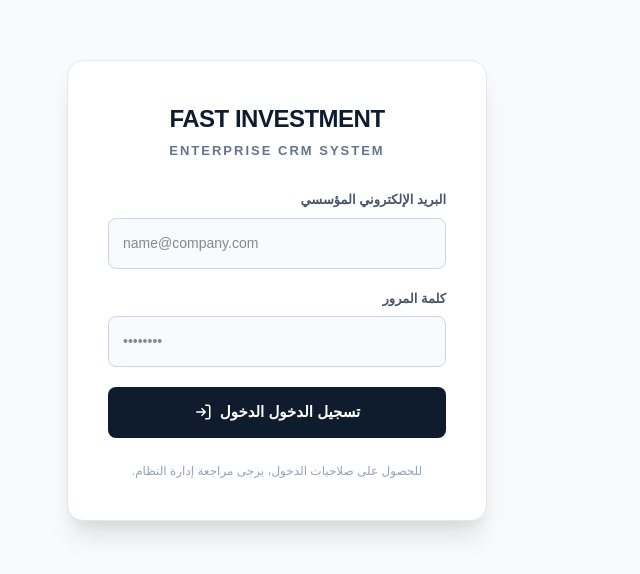
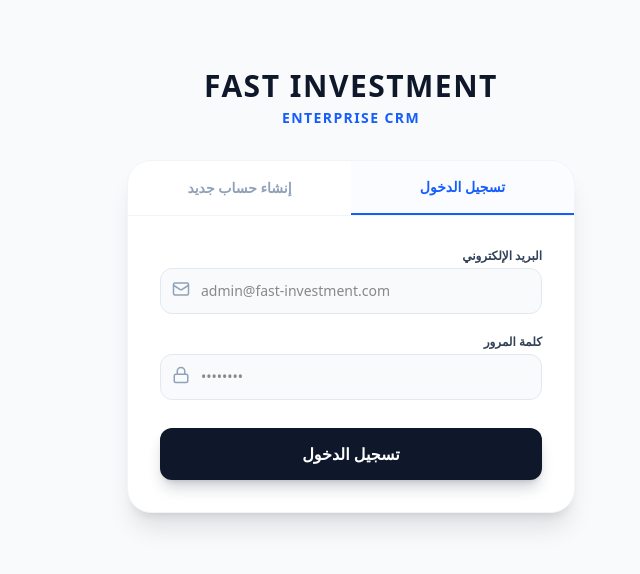
Before and after one commit to ehabalqadi001-lang/Real-estate-CRM-Manager-, a Next.js app: page /login in a window 1280 px wide. Shown: the part 110-684 px from the top of the page, without its empty margins (512-1152 px from the left). Built offline with nearby package versions, Linux system fonts and the light colour scheme; no server answers.

Commit message:
Feat: Complete Auth Gateway with unified Login/Register, Account Type selection, and Error Catcher

```diff
--- /dev/null
+++ b/src/app/login/actions.ts
@@ -0,0 +1,64 @@
+'use server'
+
+import { createServerClient } from '@supabase/ssr'
+import { cookies } from 'next/headers'
+import { redirect } from 'next/navigation'
+
+export async function loginAction(formData: FormData) {
+  const email = formData.get('email') as string
+  const password = formData.get('password') as string
+
+  const cookieStore = await cookies()
+  const supabase = createServerClient(
+    process.env.NEXT_PUBLIC_SUPABASE_URL!,
+    process.env.NEXT_PUBLIC_SUPABASE_ANON_KEY!,
+    { cookies: { getAll() { return cookieStore.getAll() } } }
+  )
+
+  const { error } = await supabase.auth.signInWithPassword({
+    email,
+    password,
+  })
+
+  if (error) {
+    return { success: false, message: 'فشل تسجيل الدخول', details: error.message }
+  }
+
+  // التوجيه للوحة التحكم بعد النجاح
+  redirect('/dashboard')
+}
+
+export async function registerAction(formData: FormData) {
+  const email = formData.get('email') as string
+  const password = formData.get('password') as string
+  const fullName = formData.get('fullName') as string
+  const accountType = formData.get('accountType') as string // 'individual' or 'company'
+  const companyName = formData.get('companyName') as string
+
+  const cookieStore = await cookies()
+  const supabase = createServerClient(
+    process.env.NEXT_PUBLIC_SUPABASE_URL!,
+    process.env.NEXT_PUBLIC_SUPABASE_ANON_KEY!,
+    { cookies: { getAll() { return cookieStore.getAll() } } }
+  )
+
+  // تسجيل حساب جديد وحفظ البيانات الإضافية في الـ Metadata
+  const { error } = await supabase.auth.signUp({
+    email,
+    password,
+    options: {
+      data: {
+        full_name: fullName,
+        account_type: accountType,
+        company_name: accountType === 'company' ? companyName : null,
+        role: accountType === 'company' ? 'company_admin' : 'agent', // منح دور مبدئي
+      }
+    }
+  })
+
+  if (error) {
+    return { success: false, message: 'فشل إنشاء الحساب', details: error.message }
+  }
+
+  redirect('/dashboard')
+}
--- a/src/app/login/page.tsx
+++ b/src/app/login/page.tsx
@@ -1,142 +1,153 @@
-"use client";
-import React, { useState } from 'react';
-import { createClient } from '@/utils/supabase/client';
-import { z } from 'zod';
+'use client'
 
-// 🛡️ جدار حماية Zod للتحقق من صحة المدخلات
-const LoginSchema = z.object({
-  email: z.string().email("صيغة البريد الإلكتروني غير صحيحة"),
-  password: z.string().min(6, "كلمة المرور يجب أن تكون 6 أحرف على الأقل"),
-});
-
-const CSS_STYLES = `
-  * { box-sizing: border-box; margin: 0; padding: 0; font-family: 'Cairo', sans-serif !important; }
-  .login-container { display: flex; min-height: 100vh; background: #f8fafc; direction: rtl; align-items: center; justify-content: center;}
-
-  .login-card { background: #fff; width: 100%; max-width: 420px; border-radius: 16px; padding: 40px; box-shadow: 0 20px 25px -5px rgba(0,0,0,0.1), 0 10px 10px -5px rgba(0,0,0,0.04); border: 1px solid #e2e8f0;}
-
-  .logo-section { text-align: center; margin-bottom: 30px; }
-  .logo-title { font-size: 24px; font-weight: 800; color: #0f1c2e; letter-spacing: -0.5px;}
-  .logo-subtitle { font-size: 13px; color: #64748b; font-weight: 600; margin-top: 4px; letter-spacing: 2px;}
-
-  .form-group { display: flex; flex-direction: column; margin-bottom: 20px; }
-  .form-label { font-size: 13px; font-weight: 700; color: #475569; margin-bottom: 8px; }
-  .form-input { padding: 14px; border: 1px solid #cbd5e1; border-radius: 8px; font-size: 14px; outline: none; transition: 0.2s; background: #f8fafc; color: #0f172a;}
-  .form-input:focus { border-color: #185FA5; background: #fff; box-shadow: 0 0 0 3px rgba(24,95,165,0.1); }
-
-  .btn-submit { width: 100%; padding: 14px; background: #0f1c2e; color: #fff; border: none; border-radius: 8px; font-size: 15px; font-weight: 700; cursor: pointer; transition: 0.2s; margin-top: 10px; display: flex; justify-content: center; align-items: center; gap: 8px;}
-  .btn-submit:hover { background: #185FA5; transform: translateY(-1px); box-shadow: 0 4px 12px rgba(24,95,165,0.2);}
-  .btn-submit:disabled { background: #94a3b8; cursor: not-allowed; transform: none; box-shadow: none;}
-
-  .error-message { background: #FEF2F2; color: #DC2626; padding: 12px; border-radius: 8px; font-size: 13px; font-weight: 600; margin-bottom: 20px; border: 1px solid #FCA5A5; display: flex; align-items: center; gap: 8px;}
-`;
+import { useState } from 'react'
+import { loginAction, registerAction } from './actions'
+import { AlertTriangle, Briefcase, User, Mail, Lock, Building } from 'lucide-react'
 
 export default function LoginPage() {
-  const [email, setEmail] = useState('');
-  const [password, setPassword] = useState('');
-  const [loading, setLoading] = useState(false);
-  const [errorMsg, setErrorMsg] = useState<string | null>(null);
+  const [isLogin, setIsLogin] = useState(true)
+  const [accountType, setAccountType] = useState('individual') // individual | company
+  const [loading, setLoading] = useState(false)
 
-  // استخدام متصل المتصفح الآمن الذي أنشأناه
-  const supabase = createClient();
+  // حالة صائد الأخطاء
+  const [errorState, setErrorState] = useState<{message: string, details: string} | null>(null)
 
-  const handleLogin = async (e: React.FormEvent) => {
-    e.preventDefault();
-    setLoading(true);
-    setErrorMsg(null);
+  const handleSubmit = async (e: React.FormEvent<HTMLFormElement>) => {
+    e.preventDefault()
+    setLoading(true)
+    setErrorState(null)
 
-    // 1. التحقق من صحة المدخلات باستخدام Zod قبل إرهاق السيرفر
-    const validationResult = LoginSchema.safeParse({ email, password });
+    const formData = new FormData(e.currentTarget)
 
-    if (!validationResult.success) {
-      setErrorMsg(validationResult.error?.issues[0]?.message || "بيانات غير صالحة");
-      setLoading(false);
-      return;
+    try {
+      let result;
+      if (isLogin) {
+        result = await loginAction(formData)
+      } else {
+        result = await registerAction(formData)
       }
 
-    // 2. إرسال طلب تسجيل الدخول إلى Supabase
-    const { error } = await supabase.auth.signInWithPassword({
-      email: validationResult.data.email,
-      password: validationResult.data.password,
-    });
-
-    if (error) {
-      // ترجمة رسائل الخطأ الشائعة للعربية
-      if (error.message.includes("Invalid login credentials")) {
-        setErrorMsg("البريد الإلكتروني أو كلمة المرور غير صحيحة.");
-      } else {
-        setErrorMsg("حدث خطأ في النظام. الرجاء المحاولة لاحقاً.");
+      // إذا رجع بنتيجة (يعني هناك خطأ، لأن النجاح يقوم بعمل Redirect)
+      if (result && !result.success) {
+        setErrorState({ message: result.message, details: result.details })
       }
-      setLoading(false);
-    } else {
-      // 3. 🟢 تسجيل الدخول ناجح! توجيه المستخدم للوحة التحكم
-      // نستخدم window.location لعمل تحديث كامل ليتمكن الـ Middleware من قراءة الكوكيز الجديدة
-      window.location.href = '/dashboard';
+    } catch (err: any) {
+      setErrorState({ message: "خطأ في الاتصال بالخادم", details: err.message })
+    } finally {
+      setLoading(false)
     }
-  };
+  }
 
   return (
-    <div className="login-container">
-      <style dangerouslySetInnerHTML={{ __html: CSS_STYLES }} />
+    <div className="min-h-screen bg-slate-50 flex items-center justify-center p-4" dir="rtl">
+      <div className="max-w-md w-full">
 
-      <div className="login-card">
-        <div className="logo-section">
-          <div className="logo-title">FAST INVESTMENT</div>
-          <div className="logo-subtitle">ENTERPRISE CRM SYSTEM</div>
+        {/* اللوجو */}
+        <div className="text-center mb-8">
+          <h1 className="text-3xl font-black text-slate-900 tracking-wider">FAST INVESTMENT</h1>
+          <p className="text-sm font-bold text-blue-600 tracking-widest uppercase mt-1">Enterprise CRM</p>
         </div>
 
-        {errorMsg && (
-          <div className="error-message">
-            <svg width="16" height="16" fill="none" stroke="currentColor" strokeWidth="2" viewBox="0 0 24 24"><circle cx="12" cy="12" r="10"/><line x1="12" y1="8" x2="12" y2="12"/><line x1="12" y1="16" x2="12.01" y2="16"/></svg>
-            {errorMsg}
+        {/* صائد الأخطاء القياسي */}
+        {errorState && (
+          <div className="mb-6 bg-white rounded-2xl border-2 border-red-50 p-6 text-center shadow-sm animate-in fade-in slide-in-from-top-4">
+            <div className="bg-red-50 w-12 h-12 rounded-full flex items-center justify-center mx-auto mb-3 text-red-500">
+              <AlertTriangle size={24} />
+            </div>
+            <p className="text-red-600 font-bold text-sm mb-2">{errorState.message}</p>
+            <code className="block bg-slate-50 p-2 rounded text-[10px] font-mono text-slate-500" dir="ltr">
+              {errorState.details}
+            </code>
           </div>
         )}
 
-        <form onSubmit={handleLogin}>
-          <div className="form-group">
-            <label className="form-label">البريد الإلكتروني المؤسسي</label>
-            <input
-              type="email"
-              className="form-input"
-              placeholder="name@company.com"
-              value={email}
-              onChange={(e) => setEmail(e.target.value)}
-              disabled={loading}
-              dir="ltr"
-            />
+        <div className="bg-white rounded-3xl shadow-xl border border-slate-100 overflow-hidden">
+          {/* أزرار التبديل (دخول / تسجيل) */}
+          <div className="flex border-b border-slate-100">
+            <button
+              type="button"
+              onClick={() => { setIsLogin(true); setErrorState(null); }}
+              className={`flex-1 py-4 text-sm font-bold transition-colors ${isLogin ? 'text-blue-600 border-b-2 border-blue-600 bg-blue-50/30' : 'text-slate-400 hover:text-slate-600'}`}
+            >
+              تسجيل الدخول
+            </button>
+            <button
+              type="button"
+              onClick={() => { setIsLogin(false); setErrorState(null); }}
+              className={`flex-1 py-4 text-sm font-bold transition-colors ${!isLogin ? 'text-blue-600 border-b-2 border-blue-600 bg-blue-50/30' : 'text-slate-400 hover:text-slate-600'}`}
+            >
+              إنشاء حساب جديد
+            </button>
           </div>
 
-          <div className="form-group">
-            <label className="form-label" style={{ display: 'flex', justifyContent: 'space-between' }}>
-              <span>كلمة المرور</span>
-            </label>
-            <input
-              type="password"
-              className="form-input"
-              placeholder="••••••••"
-              value={password}
-              onChange={(e) => setPassword(e.target.value)}
-              disabled={loading}
-              dir="ltr"
-            />
+          <form onSubmit={handleSubmit} className="p-8 space-y-5">
+
+            {/* خيارات إنشاء الحساب (فقط في حالة التسجيل) */}
+            {!isLogin && (
+              <div className="space-y-4 mb-6 animate-in fade-in">
+                <label className="block text-xs font-bold text-slate-500 uppercase tracking-wider text-center">نوع الحساب المطلوب</label>
+                <div className="grid grid-cols-2 gap-3">
+                  <button type="button" onClick={() => setAccountType('individual')} className={`flex flex-col items-center gap-2 p-4 rounded-xl border-2 transition-all ${accountType === 'individual' ? 'border-blue-600 bg-blue-50 text-blue-700' : 'border-slate-100 text-slate-500 hover:border-slate-200'}`}>
+                    <User size={24} />
+                    <span className="text-xs font-bold">وكيل عقاري (فرد)</span>
+                  </button>
+                  <button type="button" onClick={() => setAccountType('company')} className={`flex flex-col items-center gap-2 p-4 rounded-xl border-2 transition-all ${accountType === 'company' ? 'border-blue-600 bg-blue-50 text-blue-700' : 'border-slate-100 text-slate-500 hover:border-slate-200'}`}>
+                    <Briefcase size={24} />
+                    <span className="text-xs font-bold">شركة وساطة</span>
+                  </button>
+                </div>
+                {/* حقل إرسال نوع الحساب مع الفورم */}
+                <input type="hidden" name="accountType" value={accountType} />
+              </div>
+            )}
+
+            {/* الحقول الإضافية للتسجيل */}
+            {!isLogin && (
+              <div className="space-y-4 animate-in slide-in-from-bottom-2">
+                <div>
+                  <label className="block text-xs font-bold text-slate-700 mb-1">الاسم الكامل (الرباعي)</label>
+                  <div className="relative">
+                    <User className="absolute right-3 top-3 text-slate-400" size={18} />
+                    <input name="fullName" required className="w-full pr-10 pl-4 py-3 border border-slate-200 rounded-xl focus:ring-2 focus:ring-blue-500 bg-slate-50 text-sm font-medium" />
+                  </div>
                 </div>
 
-          <button type="submit" className="btn-submit" disabled={loading}>
-            {loading ? (
-              'جاري التحقق من الهوية...'
-            ) : (
-              <>
-                تسجيل الدخول الدخول
-                <svg width="18" height="18" fill="none" stroke="currentColor" strokeWidth="2" viewBox="0 0 24 24"><path d="M15 3h4a2 2 0 0 1 2 2v14a2 2 0 0 1-2 2h-4M10 17l5-5-5-5M15 12H3"/></svg>
-              </>
+                {accountType === 'company' && (
+                  <div className="animate-in fade-in">
+                    <label className="block text-xs font-bold text-slate-700 mb-1">اسم الشركة (الرسمي)</label>
+                    <div className="relative">
+                      <Building className="absolute right-3 top-3 text-slate-400" size={18} />
+                      <input name="companyName" required className="w-full pr-10 pl-4 py-3 border border-slate-200 rounded-xl focus:ring-2 focus:ring-blue-500 bg-slate-50 text-sm font-medium" />
+                    </div>
+                  </div>
                 )}
+              </div>
+            )}
+
+            {/* الحقول الأساسية (إيميل وباسورد) - تظهر دائماً */}
+            <div>
+              <label className="block text-xs font-bold text-slate-700 mb-1">البريد الإلكتروني</label>
+              <div className="relative">
+                <Mail className="absolute left-3 top-3 text-slate-400" size={18} />
+                <input name="email" type="email" required className="w-full pl-10 pr-4 py-3 border border-slate-200 rounded-xl focus:ring-2 focus:ring-blue-500 bg-slate-50 text-sm font-medium text-left" dir="ltr" placeholder="admin@fast-investment.com" />
+              </div>
+            </div>
+
+            <div>
+              <label className="block text-xs font-bold text-slate-700 mb-1">كلمة المرور</label>
+              <div className="relative">
+                <Lock className="absolute left-3 top-3 text-slate-400" size={18} />
+                <input name="password" type="password" required className="w-full pl-10 pr-4 py-3 border border-slate-200 rounded-xl focus:ring-2 focus:ring-blue-500 bg-slate-50 text-sm font-medium text-left" dir="ltr" placeholder="••••••••" />
+              </div>
+            </div>
+
+            <button type="submit" disabled={loading} className="w-full bg-slate-900 hover:bg-slate-800 text-white py-3.5 rounded-xl font-bold transition-all shadow-lg shadow-slate-900/20 disabled:bg-slate-400 mt-2">
+              {loading ? 'جاري المعالجة...' : (isLogin ? 'تسجيل الدخول' : 'تأكيد وإنشاء الحساب')}
             </button>
           </form>
 
-        <div style={{ textAlign: 'center', marginTop: '24px', fontSize: '12px', color: '#94a3b8' }}>
-          للحصول على صلاحيات الدخول، يرجى مراجعة إدارة النظام.
         </div>
       </div>
     </div>
-  );
+  )
 }
```
Lines whose indentation alone changed are shown as unchanged.
